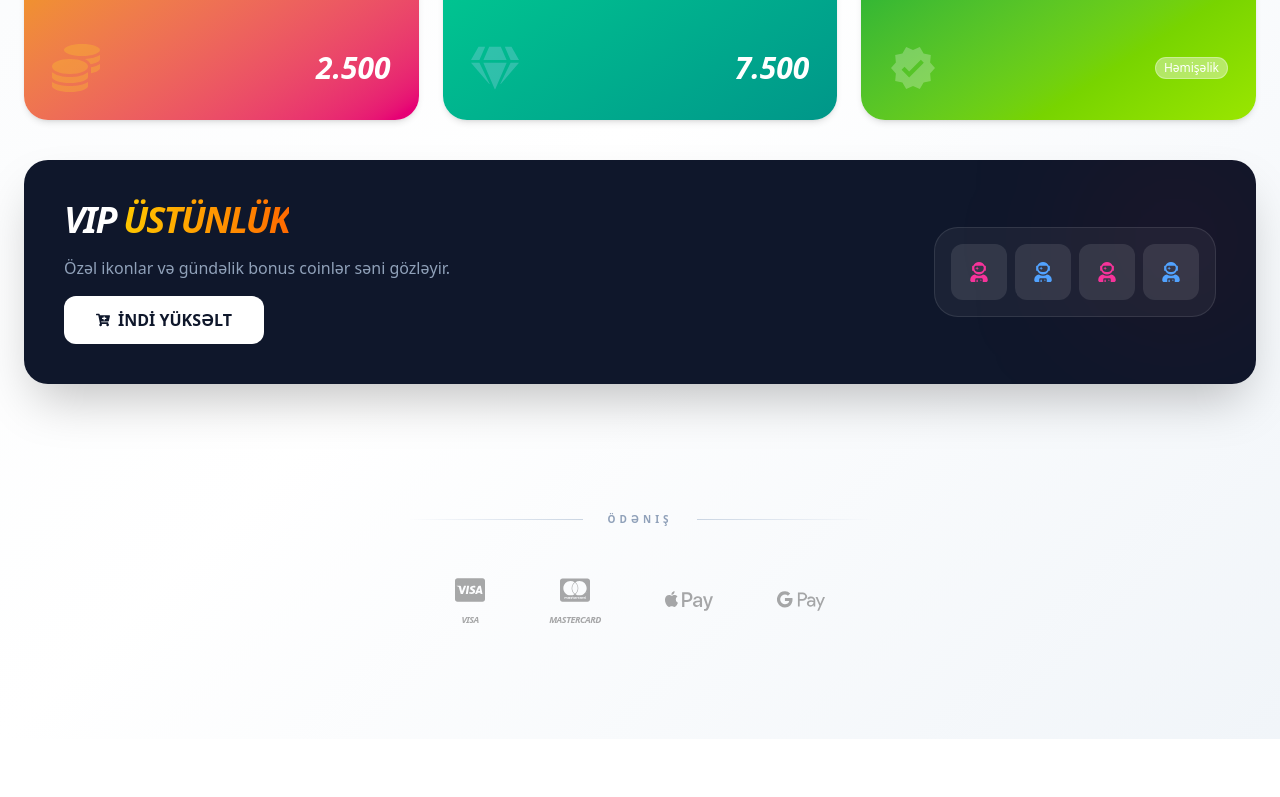
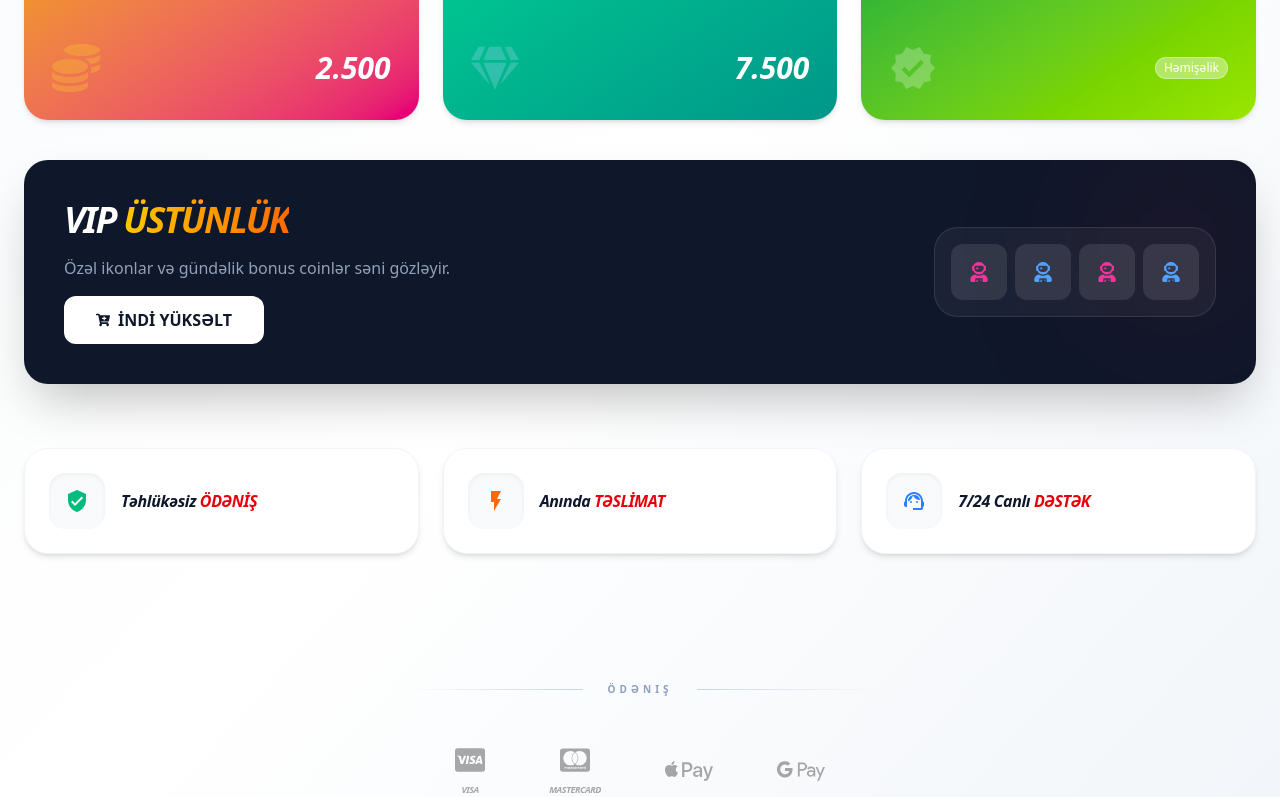
Before and after one commit to DashginAsgarli/Flag-Quiz-App, a React (Vite) app: page /shop in a window 1280 px wide. Shown: the part 601-1398 px from the top of the page. Before the commit the page ends 1340 px from the top, so only its background shows below. Built offline with nearby package versions, Linux system fonts and the light colour scheme; no server answers.

Commit message:
shop componet update

```diff
--- a/src/component/Main/shop.jsx
+++ b/src/component/Main/shop.jsx
@@ -175,6 +175,38 @@ function Shop() {
             <div className="absolute top-0 right-0 w-32 h-32 md:w-40 md:h-40 bg-red-600/10 rounded-full blur-[60px] md:blur-[80px]"></div>
           </div>
 
+          <div className="grid grid-cols-1 md:grid-cols-3 gap-4 md:gap-6 mb-6 mt-16">
+            {[
+              {
+                icon: <MdVerifiedUser className="text-xl md:text-2xl text-emerald-500" />,
+                title: "Təhlükəsiz",
+                highlight: "ÖDƏNİŞ"
+              },
+              {
+                icon: <MdFlashOn className="text-xl md:text-2xl text-orange-500" />,
+                title: "Anında",
+                highlight: "TƏSLİMAT"
+              },
+              {
+                icon: <MdSupportAgent className="text-xl md:text-2xl text-blue-500" />,
+                title: "7/24 Canlı",
+                highlight: "DƏSTƏK",
+              }
+            ].map((feature, index) => (
+              <div key={index} className="group relative flex items-center gap-4 bg-white p-4 md:p-6 rounded-2xl md:rounded-3xl border border-slate-100 shadow-md hover:shadow-xl transition-all duration-300 hover:-translate-y-1 cursor-default">
+                <div className="w-12 h-12 md:w-14 md:h-14 bg-slate-50 rounded-xl md:rounded-2xl flex items-center justify-center shadow-inner group-hover:scale-110 transition-transform duration-300">
+                  {feature.icon}
+                </div>
+
+                <div className="flex flex-col">
+                  <h4 className="text-slate-900 font-black italic text-sm md:text-base leading-none tracking-tight">
+                    {feature.title} <span className="text-red-600">{feature.highlight}</span>
+                  </h4>
+                </div>
+              </div>
+            ))}
+          </div>
+
           <div className="mt-8 md:mt-16 pt-8 md:pt-16 pb-8 md:pb-16">
             <div className="flex flex-col items-center gap-8 md:gap-12">
               <div className="flex items-center gap-4 md:gap-6 w-full max-w-lg px-6">
```
